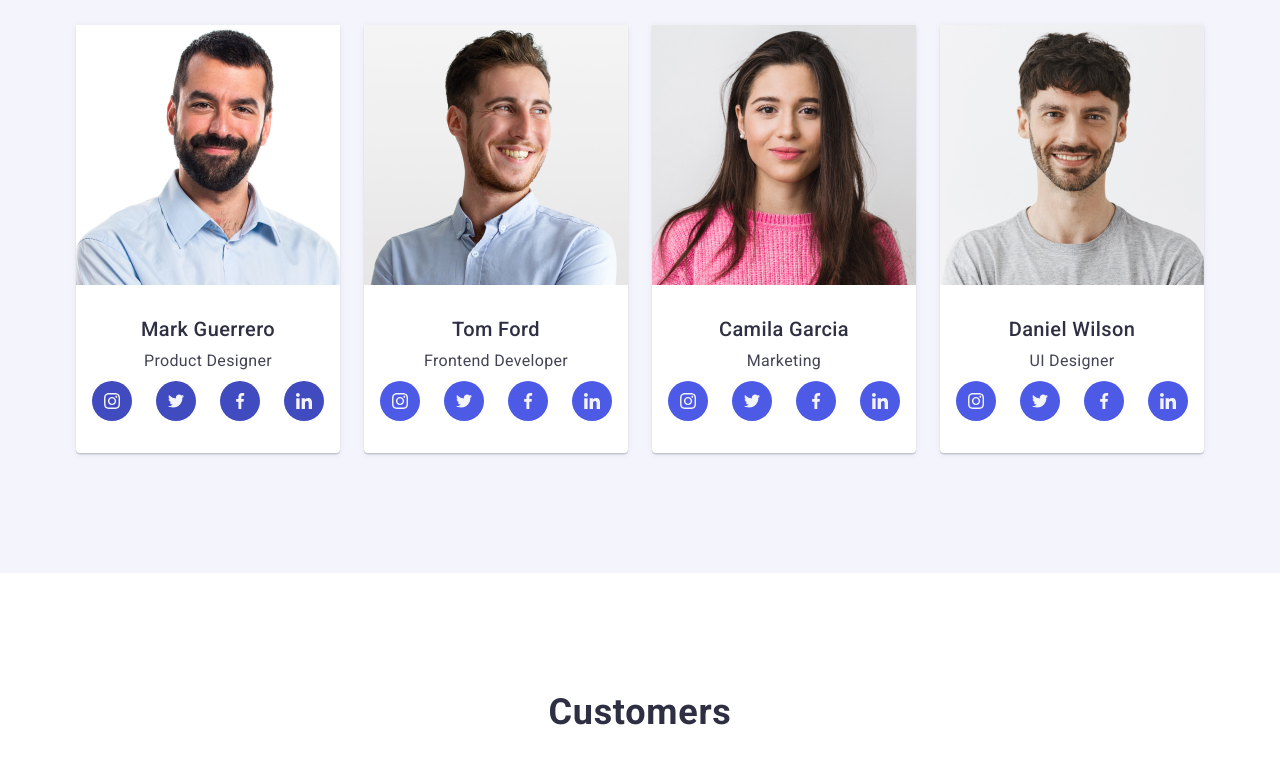
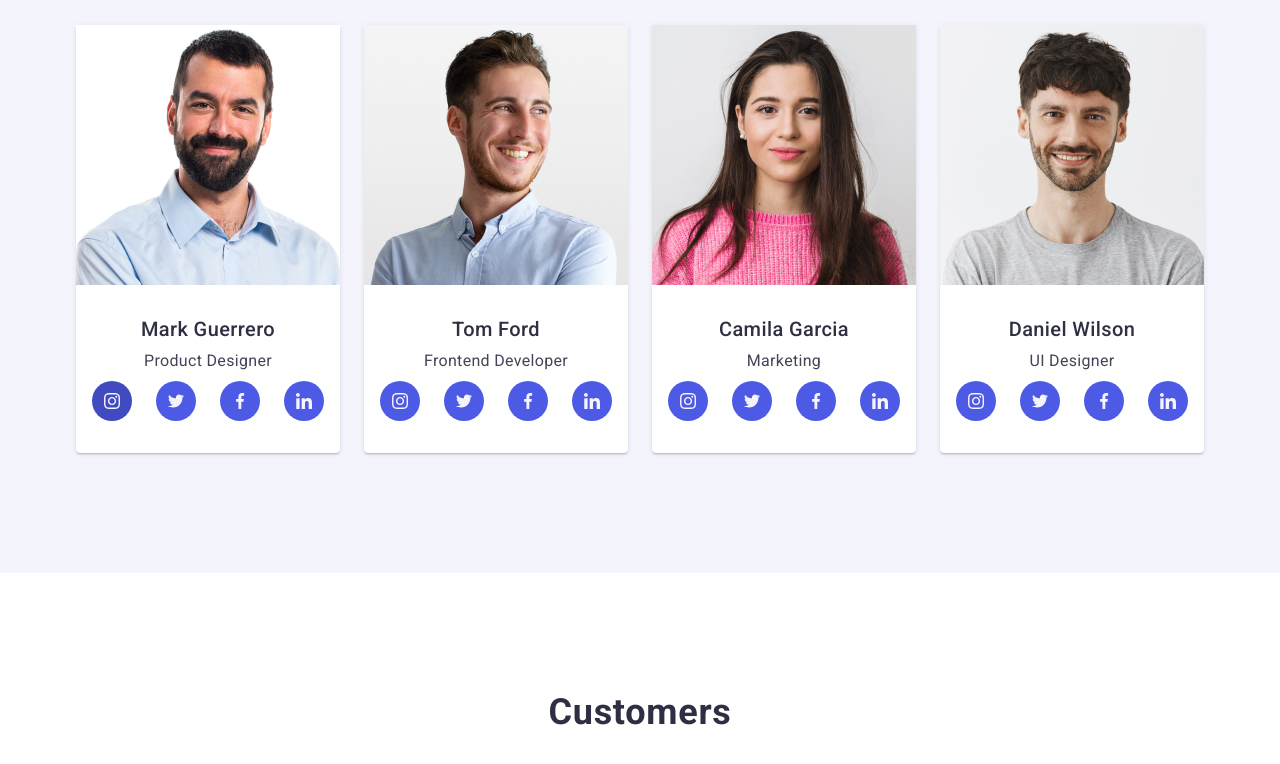
Before and after one commit to Nick8449/goit-markup-hw-04, a plain HTML site: page index.html in a window 1280 px wide. In both pictures the pointer is over the link 112 px from the left and 2300 px from the top of the page. Shown: the part 1900-2664 px from the top of the page. Drawn offline with nearby package versions, Linux system fonts and the light colour scheme.

Commit message:
module 4 (auto-check adjustments #2.1)

```diff
--- a/css/styles.css
+++ b/css/styles.css
@@ -368,8 +368,8 @@ img {
   gap: 24px;
 }
 
-.team-card:hover .social-contact-link,
-.team-card:focus .social-contact-link {
+.team-card .social-contact-link:hover,
+.team-card .social-contact-link:focus {
   background-color: var(--pressed-state-color);
 }
 
```
